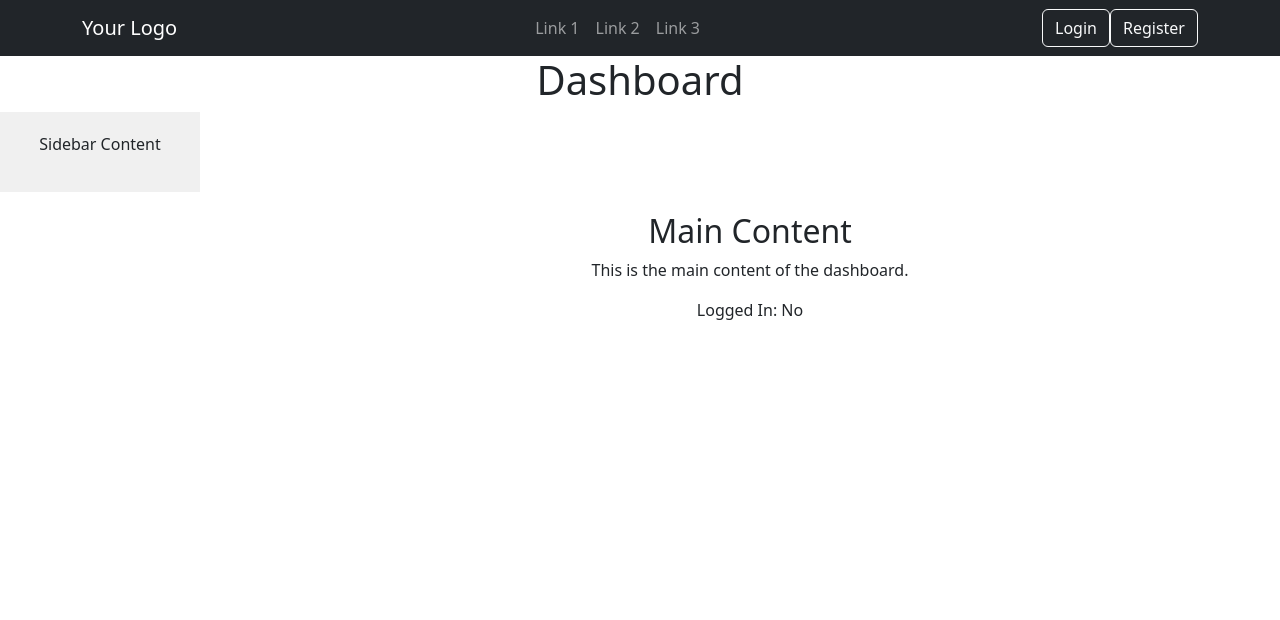
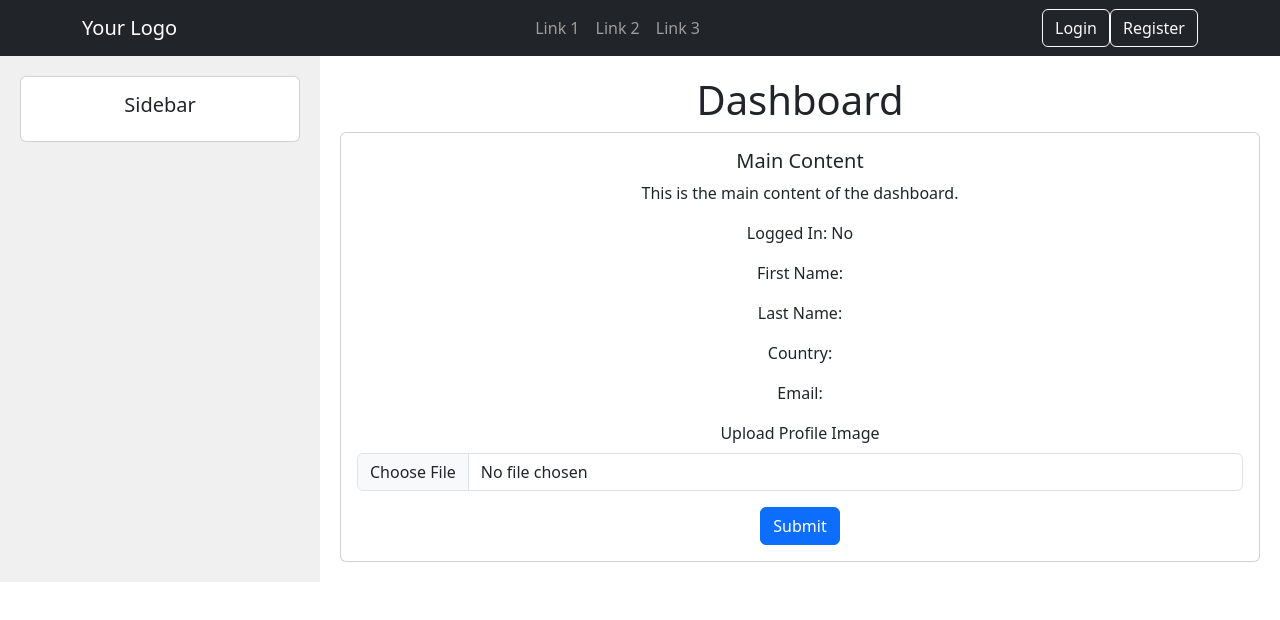
Before and after one commit to DRob08/nomadroof-app, a React (Create React App) app: page /dashboard in a window 1280 px wide. Shown: the top 620 px of the page. Built offline with nearby package versions, Linux system fonts and the light colour scheme; no server answers.

Commit message:
Dashboard update

```diff
--- a/src/components/Dashboard.js
+++ b/src/components/Dashboard.js
@@ -1,9 +1,11 @@
 import React, { useEffect, useState } from 'react';
+import { Container, Row, Col, Alert, Card, Form, Button } from 'react-bootstrap';
 import AuthChecker from './AuthChecker';
-import { checkAuthentication } from '../api/axios'; // Adjust the path
+import { checkAuthentication } from '../api/axios';
 
 const Dashboard = ({ logged_in_status }) => {
   const [emailNotAuthenticated, setEmailNotAuthenticated] = useState(false);
+  const [userDetails, setUserDetails] = useState({});
 
   useEffect(() => {
     const checkEmailAuthentication = async () => {
@@ -14,6 +16,14 @@ const Dashboard = ({ logged_in_status }) => {
         // Check if confirmation_token indicates email not authenticated
         const isEmailNotAuthenticated = user.confirmation_token !== null;
         setEmailNotAuthenticated(isEmailNotAuthenticated);
+
+        // Set user details
+        setUserDetails({
+          firstName: user.first_name,
+          lastName: user.last_name,
+          country: user.country_of_origin,
+          email: user.email,
+        });
       } catch (error) {
         console.error('Error checking email authentication:', error);
       }
@@ -23,32 +33,56 @@ const Dashboard = ({ logged_in_status }) => {
   }, []);
 
   return (
-    <div>
-      <h1>Dashboard</h1>
+    <Container fluid>
+      <Row>
+        <Col sm={3} style={{ background: '#f0f0f0', padding: '20px' }}>
+          <Card>
+            <Card.Body>
+              <Card.Title>Sidebar</Card.Title>
+              <Card.Text>
+                {/* Add more sidebar content as needed */}
+              </Card.Text>
+            </Card.Body>
+          </Card>
+        </Col>
 
-      {/* Sidebar */}
-      <div style={{ width: '200px', background: '#f0f0f0', padding: '20px', boxSizing: 'border-box' }}>
-        <p>Sidebar Content</p>
-        {/* Add more sidebar content as needed */}
-      </div>
+        <Col sm={9} style={{ padding: '20px' }}>
+          <h1>Dashboard</h1>
 
-      {/* Main Content */}
-      <div style={{ marginLeft: '220px', padding: '20px', boxSizing: 'border-box' }}>
-        <h2>Main Content</h2>
-        <p>This is the main content of the dashboard.</p>
+          {/* Display message if email not authenticated */}
+          {emailNotAuthenticated && (
+            <Alert variant="warning">
+              Your email is not yet authenticated. Please check your email and confirm your account.
+            </Alert>
+          )}
 
-        {/* Display message if email not authenticated */}
-        {emailNotAuthenticated && (
-          <div className="alert alert-warning" role="alert">
-            Your email is not yet authenticated. Please check your email and confirm your account.
-          </div>
-        )}
+          <Card>
+            <Card.Body>
+              <Card.Title>Main Content</Card.Title>
+              <Card.Text>This is the main content of the dashboard.</Card.Text>
 
-        {/* Add more main content as needed */}
+              {/* Display user details */}
+              <p>Logged In: {logged_in_status ? 'Yes' : 'No'}</p>
+              <p>First Name: {userDetails.firstName}</p>
+              <p>Last Name: {userDetails.lastName}</p>
+              <p>Country: {userDetails.country}</p>
+              <p>Email: {userDetails.email}</p>
 
-        <p>Logged In: {logged_in_status ? 'Yes' : 'No'}</p>
-      </div>
-    </div>
+              {/* Profile Image Upload Form */}
+              <Form>
+                <Form.Group controlId="formFile" className="mb-3">
+                  <Form.Label>Upload Profile Image</Form.Label>
+                  <Form.Control type="file" />
+                </Form.Group>
+                <Button variant="primary" type="submit">
+                  Submit
+                </Button>
+              </Form>
+            </Card.Body>
+          </Card>
+        </Col>
+      </Row>
+    </Container>
   );
 };
 
```
